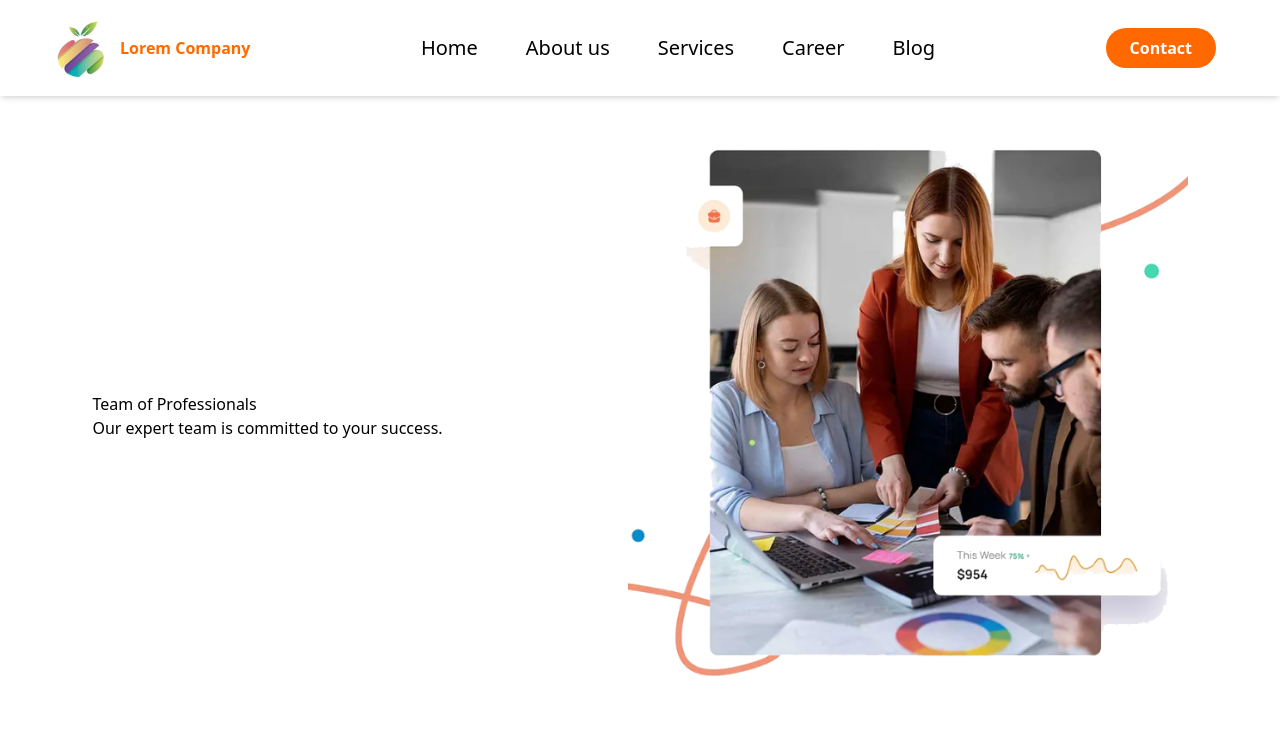
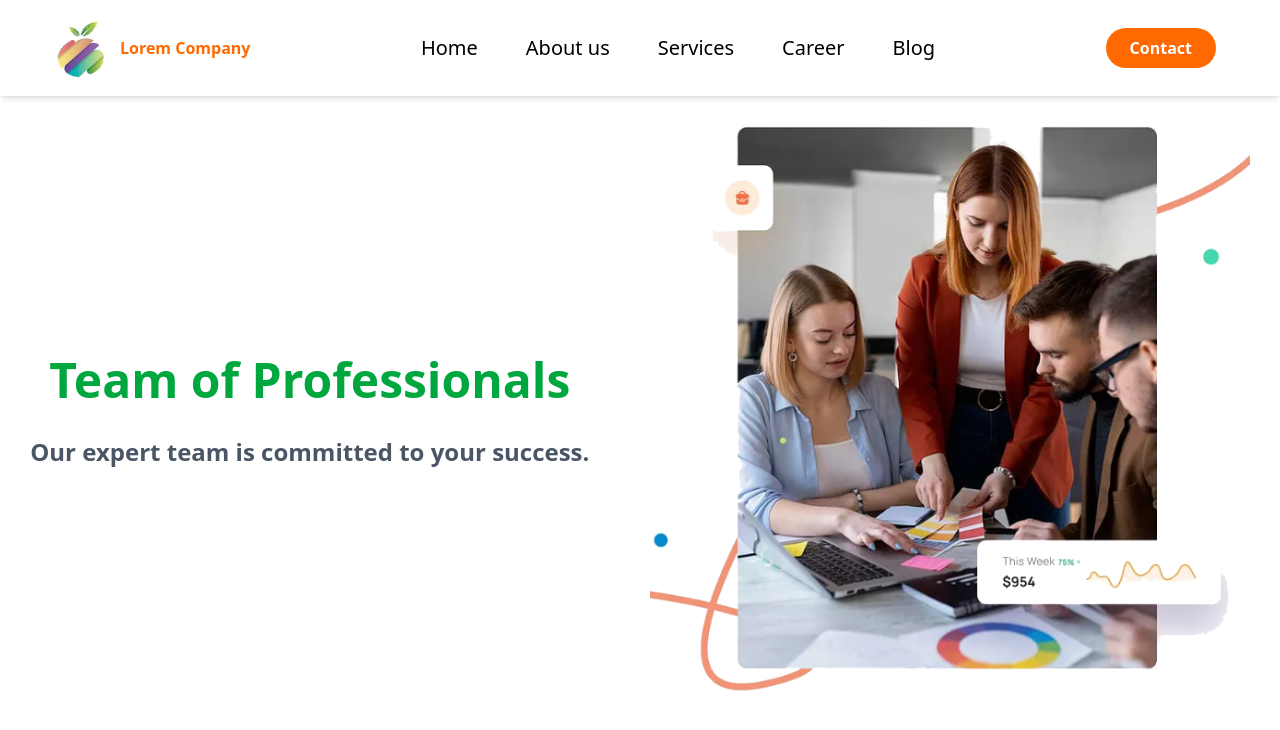
Before and after one commit to raineetu/FrontendTaskAakashlab, a React (Vite) app in the folder akashlabfrontend/: page / in a window 1280 px wide. Shown: the top 730 px of the page. Built offline with nearby package versions, Linux system fonts and the light colour scheme.

Commit message:
style:fixed the css

```diff
--- a/akashlabfrontend/src/components/Slider.jsx
+++ b/akashlabfrontend/src/components/Slider.jsx
@@ -3,13 +3,17 @@ import { assets } from "../constants/constants";
 const Slider = () => {
   return (
     <>
-      <div className="pt-34 flex justify-around items-center">
-        <div>
-          <p>Team of Professionals</p>
-          <p>Our expert team is committed to your success.</p>
+      <div className="flex flex-col md:flex-row justify-around items-center pt-28">
+        <div className="space-y-8 text-center">
+          <p className="text-green-600 text-3xl md:text-5xl font-bold">
+            Team of Professionals
+          </p>
+          <p className="text-gray-600 text-xl md:text-2xl font-semibold">
+            Our expert team is committed to your success.
+          </p>
         </div>
         <div>
-          <img src={assets.hero} className="w-140 h-140" />
+          <img src={assets.hero} className="w-120 h-120 md:w-150 md:h-150" />
         </div>
       </div>
     </>
```
